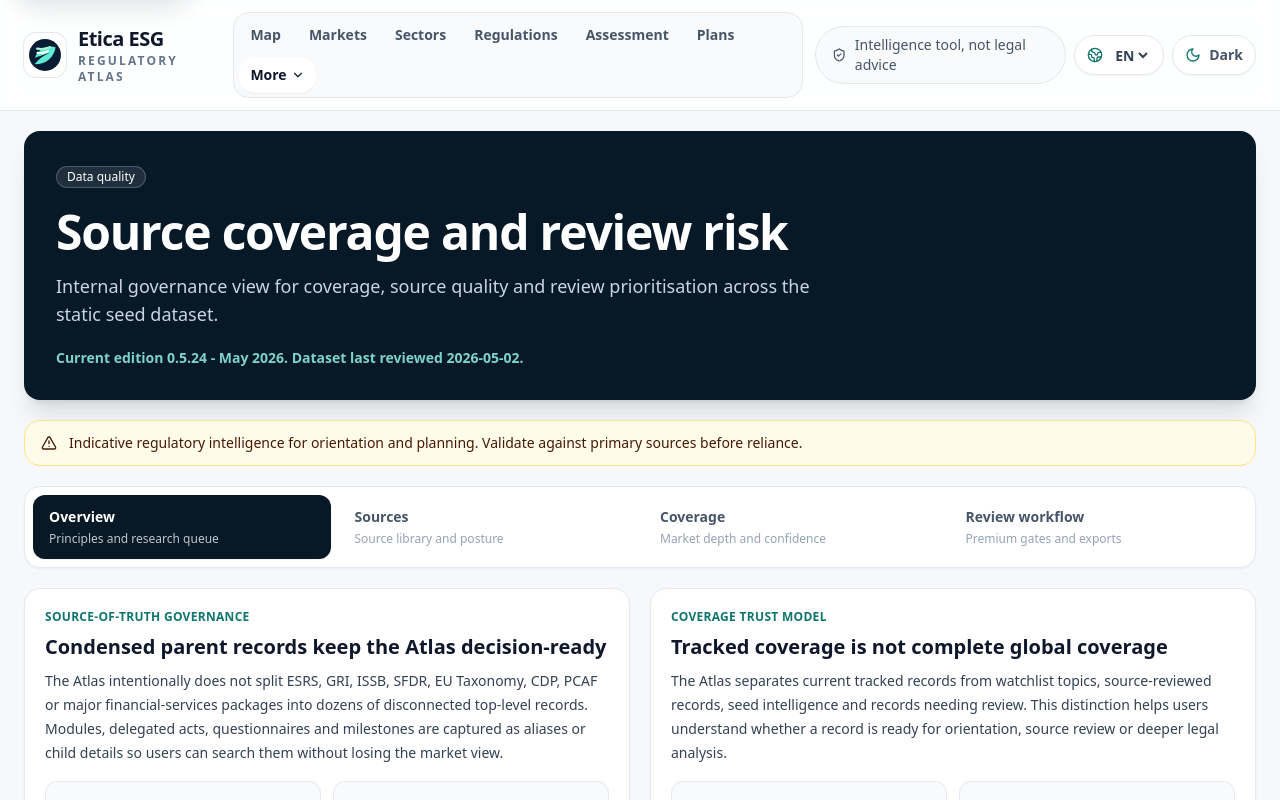
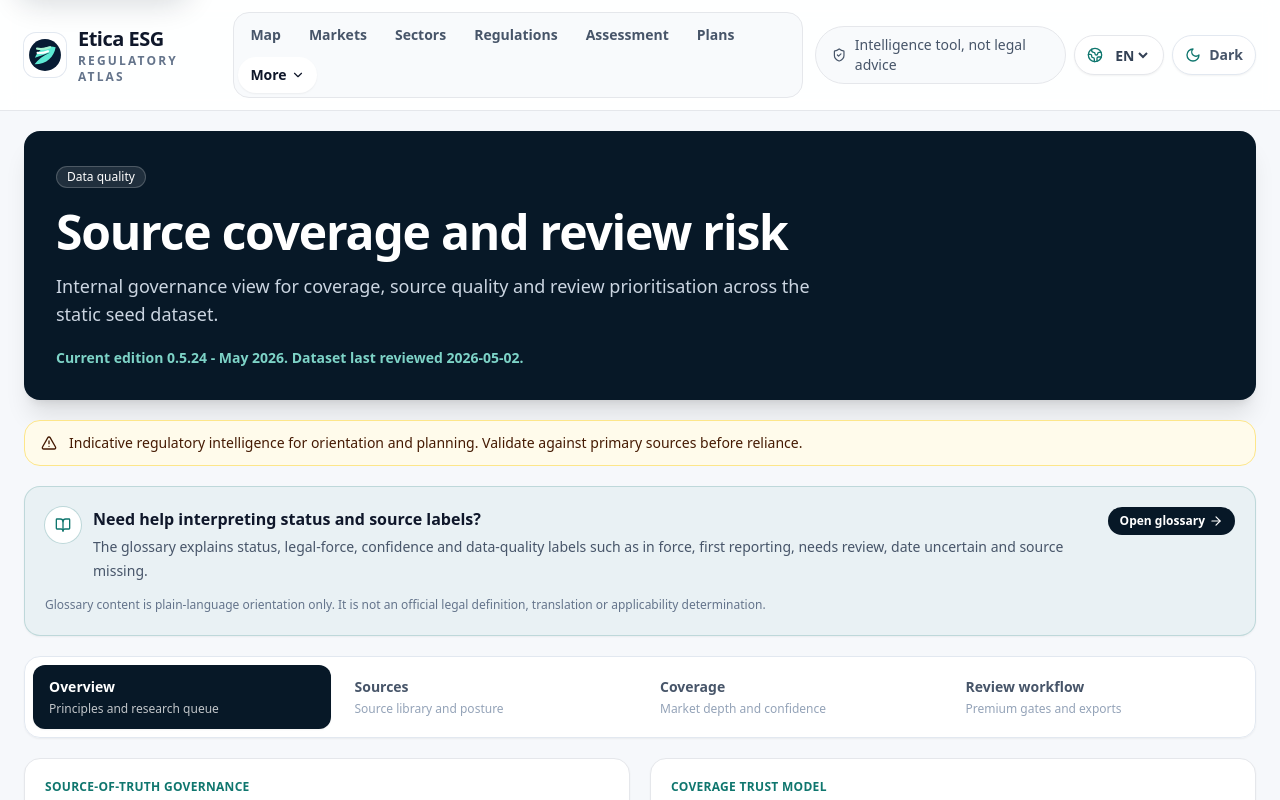
Before and after one commit to gabrielgage/esg-regulatory-atlas, a Next.js app: page /data-quality in a window 1280 px wide. Shown: the top 800 px of the page. Built offline with nearby package versions, Linux system fonts and the light colour scheme.

Commit message:
Add contextual glossary help on decision surfaces
Adds a reusable glossary help card, places it on Data Quality and regulation detail pages, adds smoke coverage, and documents the label-interpretation guardrails.

```diff
--- a/app/data-quality/page.tsx
+++ b/app/data-quality/page.tsx
@@ -9,6 +9,7 @@ import { CoverageMatrix } from "@/components/CoverageMatrix";
 import { CoverageConfidencePanel } from "@/components/CoverageConfidencePanel";
 import { CoverageDepthPanel } from "@/components/CoverageDepthPanel";
 import { DataQualityPanel } from "@/components/DataQualityPanel";
+import { GlossaryHelpCard } from "@/components/GlossaryHelpCard";
 import { MarqueeReviewQueue } from "@/components/MarqueeReviewQueue";
 import { MarqueeEvidenceGate } from "@/components/MarqueeEvidenceGate";
 import { ReviewWorkflowExportPanel } from "@/components/ReviewWorkflowExportPanel";
@@ -43,6 +44,10 @@ export default function DataQualityPage() {
           meta={`Current edition ${DATASET_META.edition}. Dataset last reviewed ${DATASET_META.lastReviewed}.`}
         />
         <DisclaimerBanner />
+        <GlossaryHelpCard
+          title="Need help interpreting status and source labels?"
+          body="The glossary explains status, legal-force, confidence and data-quality labels such as in force, first reporting, needs review, date uncertain and source missing."
+        />
 
         <section className="sticky top-16 z-20 rounded-2xl border border-slate-200 bg-white/95 p-2 shadow-sm backdrop-blur">
           <div className="grid gap-2 md:grid-cols-4" role="tablist" aria-label="Data quality sections">
--- a/app/regulations/[slug]/page.tsx
+++ b/app/regulations/[slug]/page.tsx
@@ -5,6 +5,7 @@ import { Header } from "@/components/Header";
 import { FooterDisclaimer } from "@/components/FooterDisclaimer";
 import { Badge } from "@/components/Badge";
 import { CommercialCTA } from "@/components/CommercialCTA";
+import { GlossaryHelpCard } from "@/components/GlossaryHelpCard";
 import { RecordMetaBadges } from "@/components/RecordMetaBadges";
 import { StatusBadge } from "@/components/StatusBadge";
 import { CitationWidget } from "@/components/CitationWidget";
@@ -66,6 +67,12 @@ export default async function RegulationPage({ params }: { params: Promise<{ slu
             <Metric label="Next review" value={formatDate(regulation.nextReviewDate)} />
           </div>
         </section>
+
+        <GlossaryHelpCard
+          compact
+          title="Interpret this record before using it"
+          body="Status, legal-force, readiness and data-quality labels are planning signals. The glossary explains how to read them before using this record in an assessment, market brief or advisory conversation."
+        />
 
         <Section title="Why it matters">
           <p>{regulation.summary}</p>
--- /dev/null
+++ b/components/GlossaryHelpCard.tsx
@@ -0,0 +1,46 @@
+import Link from "next/link";
+import { ArrowRight, BookOpen } from "lucide-react";
+import { cn } from "@/lib/utils";
+
+export function GlossaryHelpCard({
+  title = "How to read these labels",
+  body = "Use the glossary guide to interpret status, legal-force, confidence and source-quality labels before turning Atlas output into compliance planning.",
+  compact = false,
+  className
+}: {
+  title?: string;
+  body?: string;
+  compact?: boolean;
+  className?: string;
+}) {
+  return (
+    <aside
+      className={cn(
+        "rounded-2xl border border-teal/20 bg-teal/5 text-sm leading-6 shadow-sm dark:border-teal/30 dark:bg-teal/10",
+        compact ? "p-4" : "p-5",
+        className
+      )}
+    >
+      <div className="flex flex-col gap-3 sm:flex-row sm:items-start sm:justify-between">
+        <div className="flex gap-3">
+          <span className="inline-flex h-9 w-9 shrink-0 items-center justify-center rounded-full bg-white text-teal ring-1 ring-teal/20 dark:bg-slate-900 dark:text-teal-200">
+            <BookOpen className="h-4 w-4" aria-hidden="true" />
+          </span>
+          <div>
+            <h2 className={compact ? "text-sm font-semibold text-ink" : "text-base font-semibold text-ink"}>{title}</h2>
+            <p className="mt-1 text-slate-600 dark:text-slate-300">{body}</p>
+          </div>
+        </div>
+        <Link
+          href="/glossary"
+          className="inline-flex shrink-0 items-center justify-center gap-1 rounded-full bg-navy px-3 py-1.5 text-xs font-semibold text-white hover:bg-slate-800 dark:bg-white dark:text-navy dark:hover:bg-slate-200"
+        >
+          Open glossary <ArrowRight className="h-3.5 w-3.5" aria-hidden="true" />
+        </Link>
+      </div>
+      <p className="mt-3 text-xs leading-5 text-slate-500 dark:text-slate-400">
+        Glossary content is plain-language orientation only. It is not an official legal definition, translation or applicability determination.
+      </p>
+    </aside>
+  );
+}
```
Also changed, not shown: 2 other files (tests, documents, lock files or other folders).
